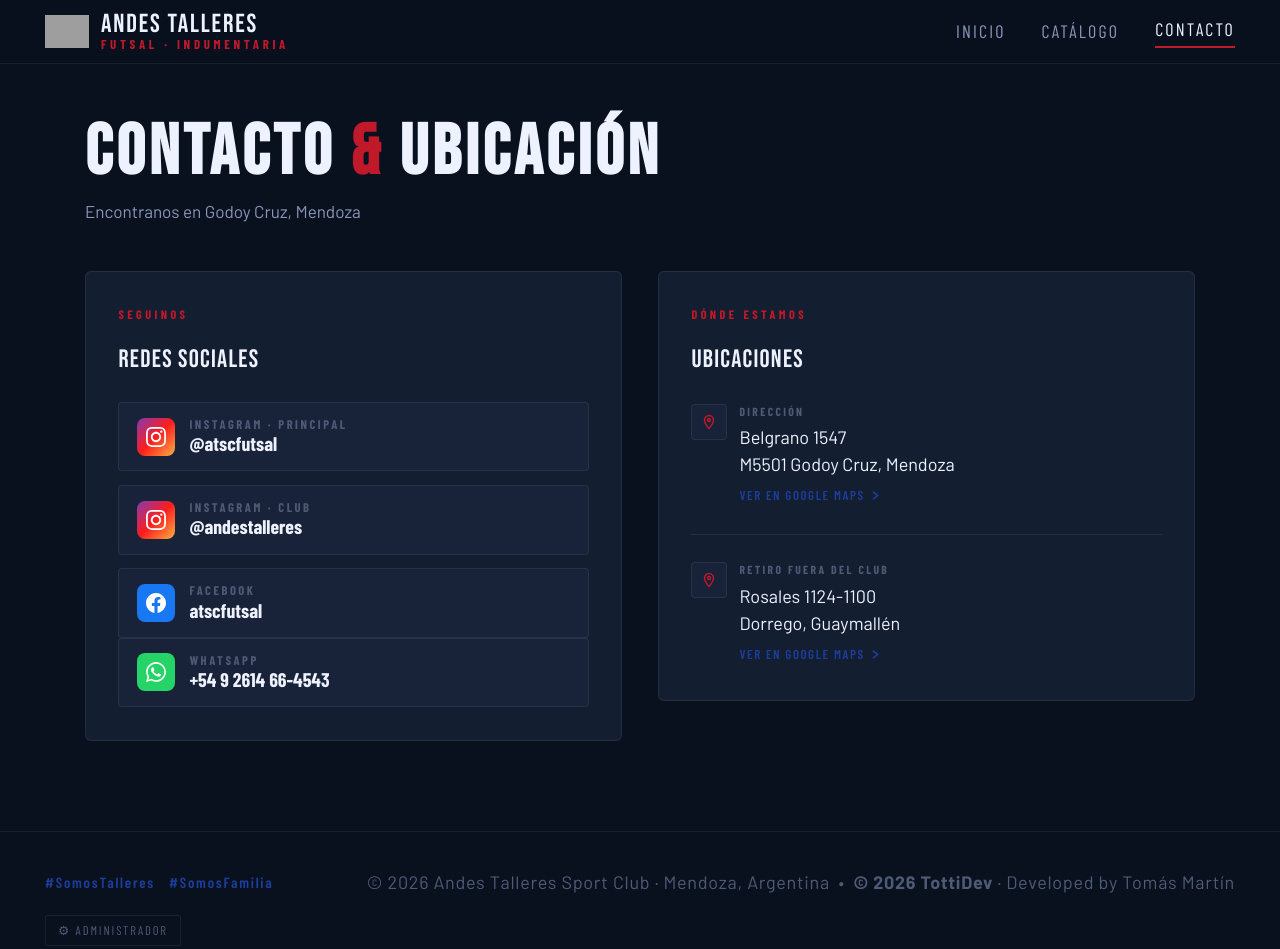
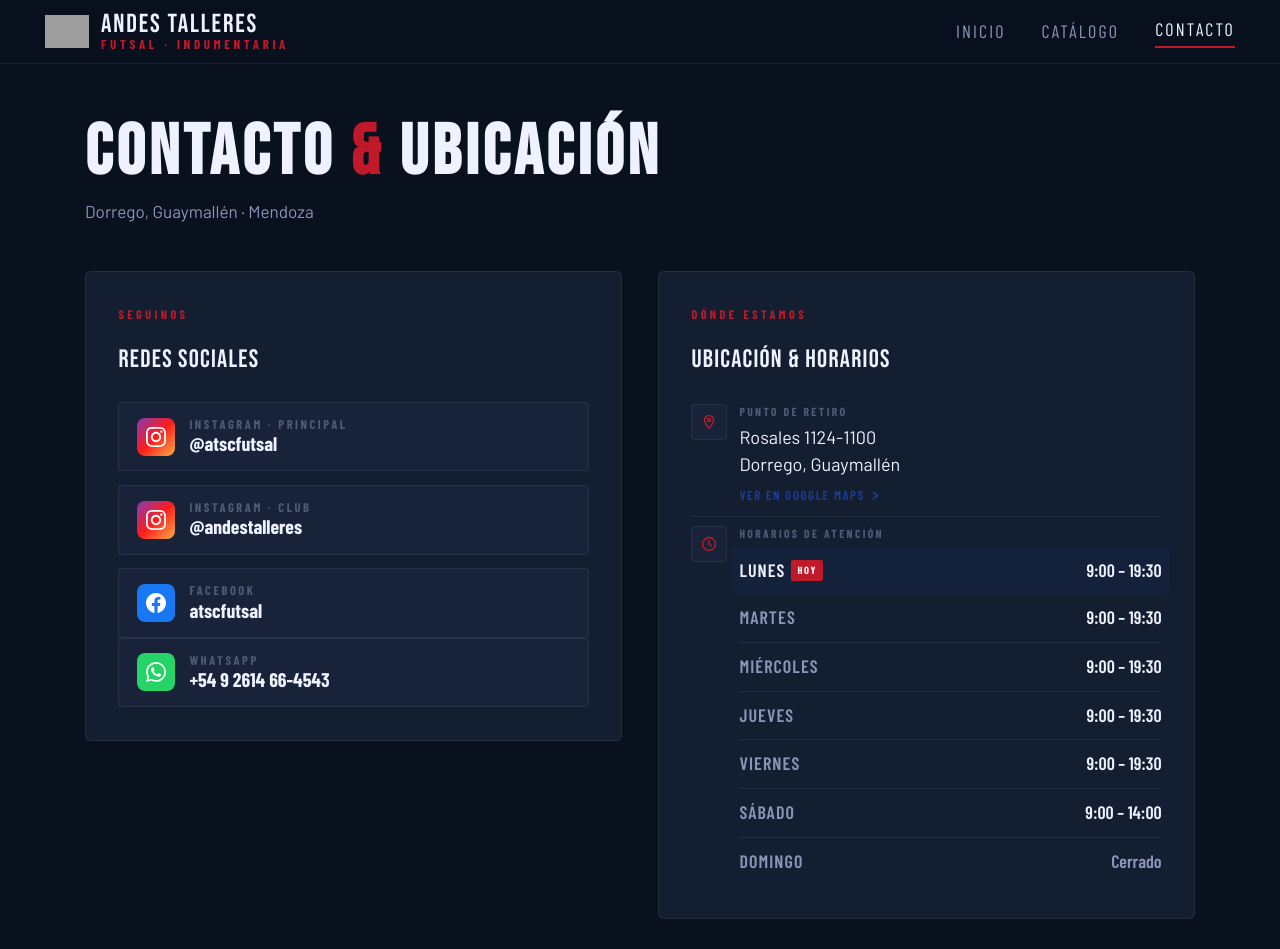
Before and after one commit to tomas-martin/atscfutsal, a website: page contacto.html in a window 1280 px wide. Shown: the top 949 px of the page. Drawn offline with nearby package versions, Linux system fonts and the light colour scheme; grey boxes are pictures that could not be loaded.

Commit message:
Borrando horarios 2

```diff
--- a/contacto.html
+++ b/contacto.html
@@ -539,6 +539,68 @@
       height: 1px;
       background: var(--border);
       margin: .4rem 0;
+    }
+
+    /* Horarios */
+    .horario-grid {
+      display: flex;
+      flex-direction: column;
+      gap: 0;
+    }
+
+    .horario-row {
+      display: flex;
+      align-items: center;
+      justify-content: space-between;
+      padding: .5rem 0;
+      border-bottom: 1px solid var(--border);
+    }
+
+    .horario-row:last-child {
+      border-bottom: none;
+    }
+
+    .horario-row.hoy {
+      background: rgba(29, 61, 154, .1);
+      margin: 0 -.4rem;
+      padding: .5rem .4rem;
+      border-radius: 3px;
+      border-bottom: none;
+    }
+
+    .horario-dia {
+      font-family: 'Barlow Condensed', sans-serif;
+      font-size: .95rem;
+      letter-spacing: .06em;
+      text-transform: uppercase;
+      font-weight: 600;
+      color: var(--muted);
+      display: flex;
+      align-items: center;
+      gap: 6px;
+    }
+
+    .horario-row.hoy .horario-dia {
+      color: var(--white);
+    }
+
+    .hoy-badge {
+      font-family: 'Barlow Condensed', sans-serif;
+      font-size: .58rem;
+      letter-spacing: .15em;
+      text-transform: uppercase;
+      font-weight: 700;
+      background: var(--red);
+      color: #fff;
+      padding: 2px 6px;
+      border-radius: 2px;
+    }
+
+    .horario-hrs {
+      font-family: 'Barlow Condensed', sans-serif;
+      font-size: .95rem;
+      color: var(--white);
+      font-weight: 600;
     }
 
 
@@ -1109,7 +1171,7 @@
 
   <div class="page-title">
     <h1>Contacto <em>&</em> Ubicación</h1>
-    <p>Encontranos en Godoy Cruz, Mendoza</p>
+    <p>Dorrego, Guaymallén · Mendoza</p>
   </div>
 
   <div class="contact-layout">
@@ -1170,10 +1232,10 @@
       </a>
     </div>
 
-    <!-- DIRECCIÓN Y UBICACIONES -->
+    <!-- UBICACIÓN Y HORARIOS -->
     <div class="contact-card">
       <div class="card-label">Dónde estamos</div>
-      <div class="card-title">Ubicaciones</div>
+      <div class="card-title">Ubicación & Horarios</div>
       <div class="address-block">
         <div class="address-row">
           <div class="address-icon">
@@ -1185,29 +1247,7 @@
             </svg>
           </div>
           <div class="address-info">
-            <div class="ai-label">Dirección</div>
-            <div class="ai-value">Belgrano 1547<br>M5501 Godoy Cruz, Mendoza</div>
-            <a class="map-link" href="https://maps.google.com/?q=Belgrano+1547,Godoy+Cruz,Mendoza,Argentina"
-              target="_blank" rel="noopener">
-              Ver en Google Maps
-              <svg viewBox="0 0 10 10" fill="none" stroke="currentColor" stroke-width="1.5" stroke-linecap="round">
-                <polyline points="3,2 7,5 3,8" />
-              </svg>
-            </a>
-          </div>
-        </div>
-        <div class="divider"></div>
-        <div class="address-row">
-          <div class="address-icon">
-            <svg viewBox="0 0 16 16" fill="none" stroke="currentColor" stroke-width="1.4" stroke-linecap="round"
-              stroke-linejoin="round">
-              <path
-                d="M8 1.5C5.515 1.5 3.5 3.515 3.5 6c0 3.5 4.5 8.5 4.5 8.5S12.5 9.5 12.5 6c0-2.485-2.015-4.5-4.5-4.5z" />
-              <circle cx="8" cy="6" r="1.5" />
-            </svg>
-          </div>
-          <div class="address-info">
-            <div class="ai-label">Retiro fuera del club</div>
+            <div class="ai-label">Punto de retiro</div>
             <div class="ai-value">Rosales 1124-1100<br>Dorrego, Guaymallén</div>
             <a class="map-link" href="https://maps.google.com/?q=Rosales+1124,Dorrego,Guaymallen,Mendoza,Argentina"
               target="_blank" rel="noopener">
@@ -1217,6 +1257,20 @@
               </svg>
             </a>
           </div>
+        </div>
+      </div>
+      <div class="divider"></div>
+      <div class="address-row">
+        <div class="address-icon">
+          <svg viewBox="0 0 16 16" fill="none" stroke="currentColor" stroke-width="1.4" stroke-linecap="round"
+            stroke-linejoin="round">
+            <circle cx="8" cy="8" r="6.5" />
+            <polyline points="8,4.5 8,8 10.5,10" />
+          </svg>
+        </div>
+        <div class="address-info" style="width:100%">
+          <div class="ai-label">Horarios de atención</div>
+          <div class="horario-grid" id="horario-grid"></div>
         </div>
       </div>
     </div>
@@ -1249,6 +1303,27 @@
     }
     document.addEventListener('keydown', e => { if (e.key === 'Escape') closeNav(); });
 
+    const HORARIOS = [
+      { dia: 'Lunes', hrs: '9:00 – 19:30' },
+      { dia: 'Martes', hrs: '9:00 – 19:30' },
+      { dia: 'Miércoles', hrs: '9:00 – 19:30' },
+      { dia: 'Jueves', hrs: '9:00 – 19:30' },
+      { dia: 'Viernes', hrs: '9:00 – 19:30' },
+      { dia: 'Sábado', hrs: '9:00 – 14:00' },
+      { dia: 'Domingo', hrs: 'Cerrado' },
+    ];
+
+    const mapDia = { 0: 6, 1: 0, 2: 1, 3: 2, 4: 3, 5: 4, 6: 5 };
+    const hoyIdx = mapDia[new Date().getDay()];
+
+    document.getElementById('horario-grid').innerHTML = HORARIOS.map((h, i) => `
+      <div class="horario-row${i === hoyIdx ? ' hoy' : ''}">
+        <span class="horario-dia">
+          ${h.dia}${i === hoyIdx ? '<span class="hoy-badge">Hoy</span>' : ''}
+        </span>
+        <span class="horario-hrs"${h.hrs === 'Cerrado' ? ' style="color:var(--muted)"' : ''}>${h.hrs}</span>
+      </div>`).join('');
+
   </script>
 </body>
 
```
